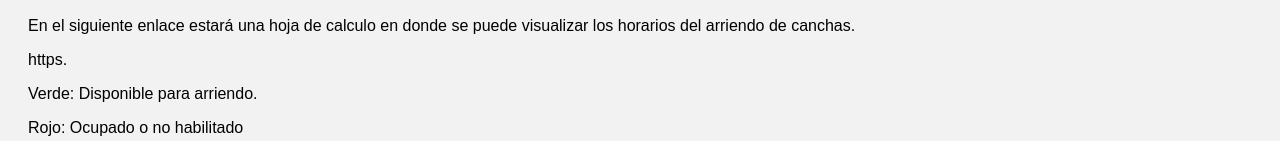
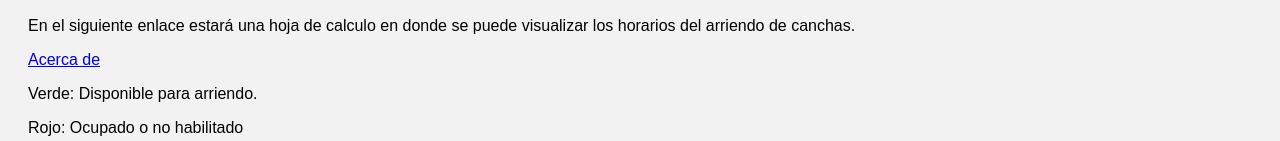
Before and after one commit to Matianico07/Matianico07.github.io, a plain HTML site: page index.html in a window 1280 px wide. Shown: the part 530-671 px from the top of the page. Drawn offline with Linux system fonts and the light colour scheme.

Commit message:
Update index.html

```diff
--- a/index.html
+++ b/index.html
@@ -93,7 +93,7 @@
     <article>
       <h2>Horario del arriendo de canchas</h2>
       <p>En el siguiente enlace estará una hoja de calculo en donde se puede visualizar los horarios del arriendo de canchas.</p>
-      <p>https.</p>
+      <a href="Planilla/Correo.html">Acerca de</a>
       <p>Verde: Disponible para arriendo.</p>
       <p>Rojo: Ocupado o no habilitado</p>
       <p>Naranjo: Ocupado por profesor</p>
```
